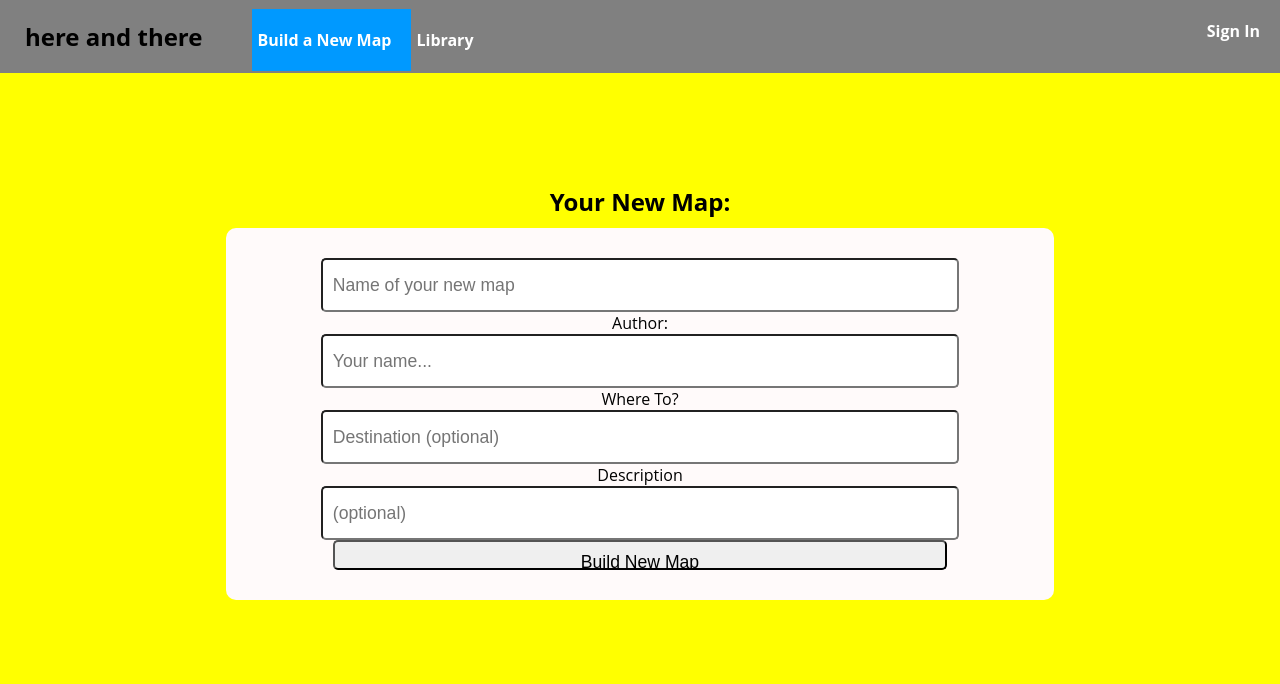
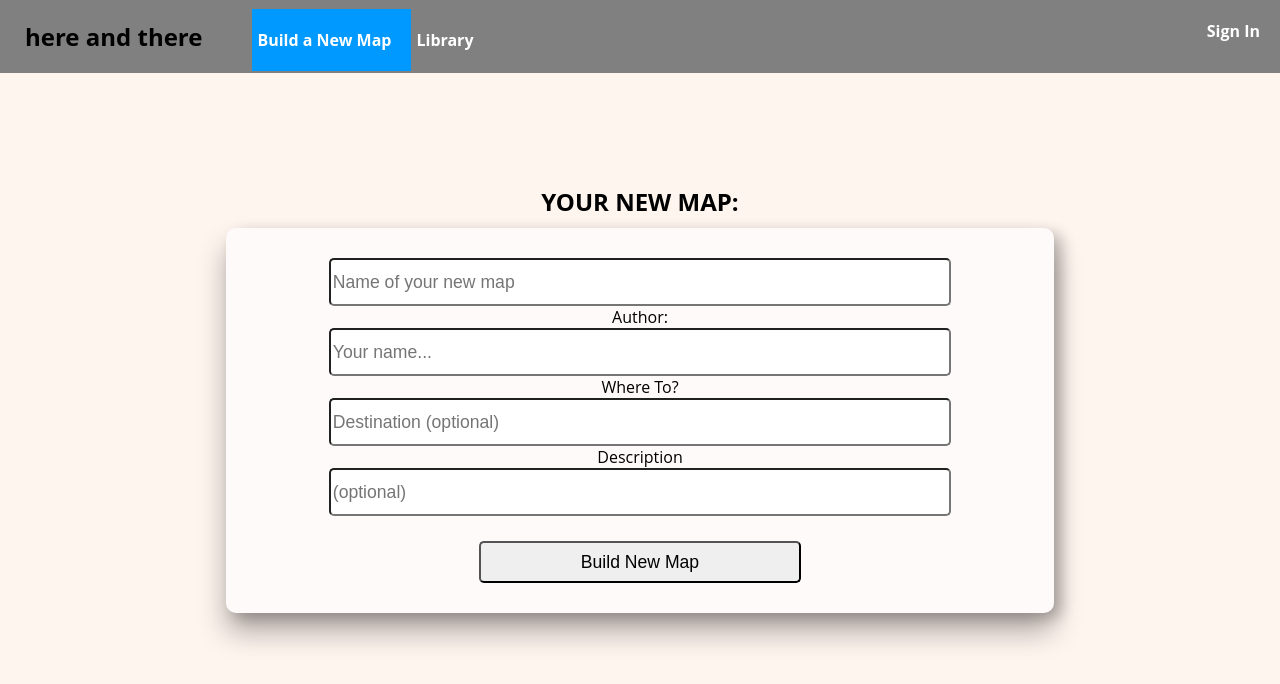
Before and after one commit to ayjlee/here-and-there, a React (Create React App) app in the folder here-and-there/: page /newmap in a window 1280 px wide. Shown: the top 684 px of the page. Built offline with nearby package versions, Linux system fonts and the light colour scheme; no server answers; what google-maps-react would draw is missing.

Commit message:
added box shadow to welcome message box and add map form, checking to see if description for a map shows on MapListItem view, checking to see if description saves to model

```diff
--- a/here-and-there/src/components/pages/NewMap.js
+++ b/here-and-there/src/components/pages/NewMap.js
@@ -5,7 +5,7 @@ class NewMapPage extends Component {
   render() {
     return (
       <div id="new-map-page">
-        <h2 className="form-title"> Your New Map: </h2>
+        <h2 className="form-title"> YOUR NEW MAP: </h2>
         <NewMapForm url="http://localhost:3001/api/maps" pollInterval={2000}/>
       </div>
     );
--- a/here-and-there/src/components/pages/home.js
+++ b/here-and-there/src/components/pages/home.js
@@ -6,7 +6,7 @@ import { Link } from 'react-router-dom';
 class Home extends Component {
   render() {
     return (
-      <div className="full-page">
+      <div className="full-page" id="welcome-page">
         <div id="welcome-msg-box">
           <h1 id="welcome-intro-name">here and there</h1>
           <div id="home-subtitle">
--- a/here-and-there/src/components/pages/library.js
+++ b/here-and-there/src/components/pages/library.js
@@ -24,41 +24,9 @@ class Library extends Component {
             <MyMapsList url="http://localhost:3001/api/maps" pollInterval={2000} onMapSelect={selectedMap => this.setState({ selectedMap })}/>
           </ul>
         </div>
-        <div>
-          <h4>my saved places</h4>
-          <MyPlacesList />
-        </div>
       </section>
     );
   }
 }
 
 export default Library;
-
-
-// return (this.state.selectedMap ?
-//   <section id="library-page-content">
-//     <div className="view-map-pane" >
-//       <ViewMapPane mapData={this.state.selectedMap} />
-//     </div>
-//     <div id="map-container">
-//       <h4> Map will go here </h4>
-//       <MapContainer onMapSelect={selectedMap => this.setState({ selectedMap })} />
-//     </div>
-//   </section> :
-//   <section id="library-page-content">
-//     <div className= "sidepane-placeholder">
-//       <h2>shh, this is library!</h2>
-//       <h4>my maps</h4>
-//       <ul>
-//         <MyMapsList url="http://localhost:3001/api/maps" pollInterval={2000} onMapSelect={selectedMap => this.setState({ selectedMap })}/>
-//       </ul>
-//
-//       <h4>my saved places</h4>
-//       <MyPlacesList />
-//     </div>
-//     <div id="map-container">
-//       <h4> Map will go here </h4>
-//       <MapContainer onMapSelect={selectedMap => this.setState({ selectedMap })} />
-//     </div>
-//   </section>
--- a/here-and-there/src/components/widgets/MapListItem.js
+++ b/here-and-there/src/components/widgets/MapListItem.js
@@ -2,48 +2,21 @@ import React, { Component } from "react";
 import axios from 'axios';
 import { Link } from 'react-router-dom';
 
-// class MapListItem extends Component {
-//   constructor(props) {
-//     super(props);
-//     this.onClick = this.onClick.bind(this);
-//   }
-//   onClick() {
-//     this.props.onMyMapClick(this.props.item.id);
-//   }
-//   render() {
-//     return (
-//       <li onClick={this.onClick}>
-//         ...
-//       </li>
-//     )
-//   }
-// }
-
-// const MapListItem = (props) => {
-//   const map = props.map;
-//   console.log(map);
-//   return (
-//     <li className="map-item myMap">
-//       <div>
-//         <h3>Map Name: {map.name} </h3>
-//       </div>
-//       <div className="map-details">
-//         <p>Map Author: {map.author} </p>
-//         <p>Map Id: {map._id} </p>
-//       </div>
-//     </li>);
-// };
 const MapListItem = ({ map, onMapSelect }) => {
+  console.log('map list item map is');
+  console.log(map);
   const editPath = `edit-map/${map._id}`;
   const mapPath = `maps/${map._id}`;
   if (!map) {
     return <div> Loading map... </div>
   }
+  const description = (map.description) ? <p>Description: map.description</p> : null;
   return (
     <li onClick={() => onMapSelect(map)} className="map-item myMap ">
       <div className="map-details">
         <h3>Name: {map.name} </h3>
         <p>Author: {map.author} </p>
+        {description}
         <div className="btn-container">
           <Link to={mapPath} className="map-link">
             View Map
--- a/here-and-there/src/components/widgets/MyMapsList.js
+++ b/here-and-there/src/components/widgets/MyMapsList.js
@@ -27,7 +27,6 @@ class MyMapsList extends Component {
     console.log(this);
   }
   loadMapsFromServer() {
-    console.log('in load maps from server')
     axios.get(this.props.url)
     .then((res) => {
       this.setState({ data: res.data });
--- a/here-and-there/src/index.css
+++ b/here-and-there/src/index.css
@@ -67,6 +67,10 @@ ul {
 .content {
   background-color: #fff5ef;
   height: 100vh;
+}
+
+.mapList {
+  background-color: #fff5ef;
 }
 .content h2 {
   padding: 0;
@@ -238,7 +242,6 @@ ul.mapList li{
 }
 
 #new-map-page {
-  background-color: yellow;
   height: 100%
 }
 
@@ -249,20 +252,22 @@ ul.mapList li{
   padding: 30px;
   border-radius: 10px;
   background-color: snow;
+  box-shadow: 0 19px 28px rgba(0,0,0,0.30), 8px 5px 14px rgba(0,0,0,0.22);
 }
 
 #new-map-form input {
   display: block;
-  height: 30px;
+  height: 42px;
   width: 80%;
   margin: auto;
-  padding: 10px;
   border-radius: 5px;
   font-size: 1.1em;
 }
 
 #new-map-form input[type=submit] {
-  padding: 10px;
+  padding: 0;
+  width: 42%;
+  margin-top: 25px;
 }
 
 #new-map-page h2 {
@@ -282,6 +287,7 @@ ul.mapList li{
   margin-left: 10%;
   background-color: white;
   padding: 10px;
+  box-shadow: 0 19px 28px rgba(0,0,0,0.30), 8px 5px 14px rgba(0,0,0,0.22);
 }
 
 #welcome-msg-box h2 {
```
Also changed, not shown: here-and-there/model/maps.js (+2 -11 lines), here-and-there/src/components/forms/AddMapForm.js (+0 -70 lines).
